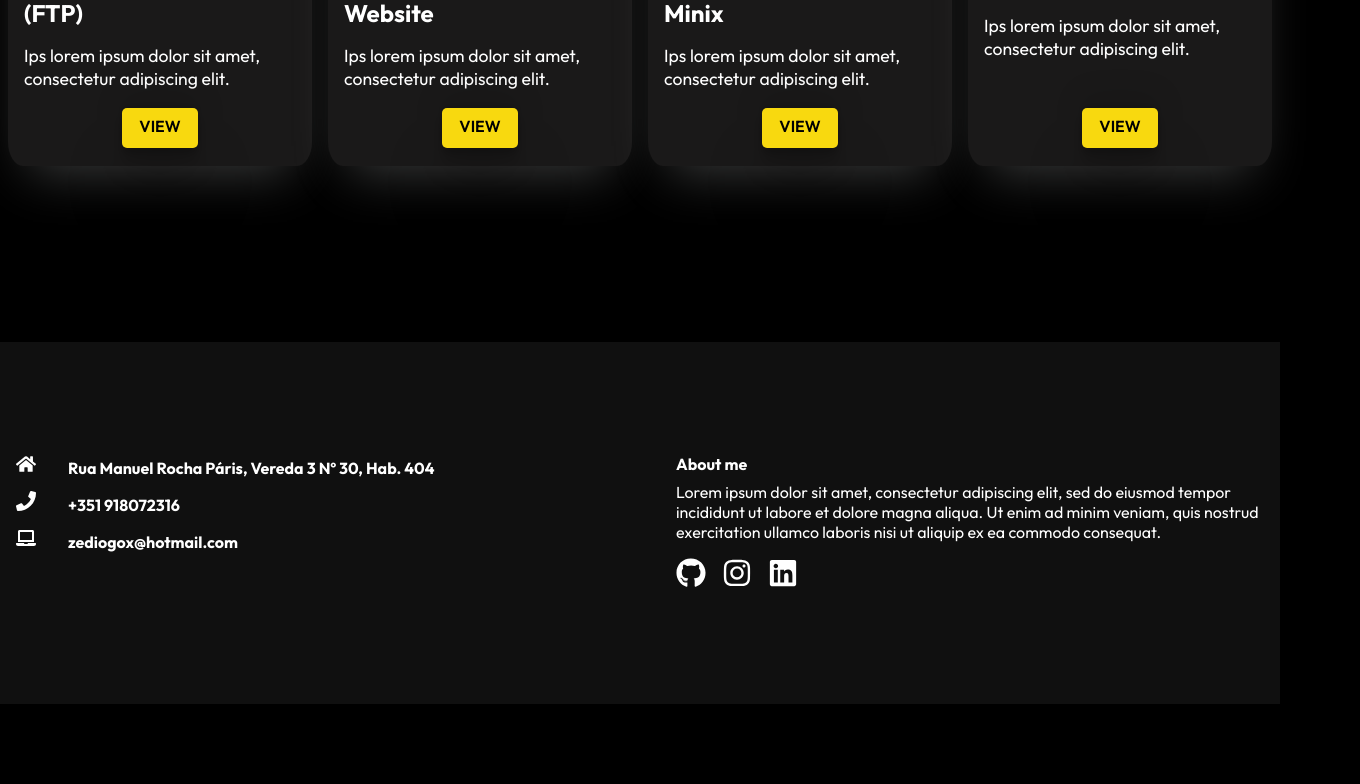
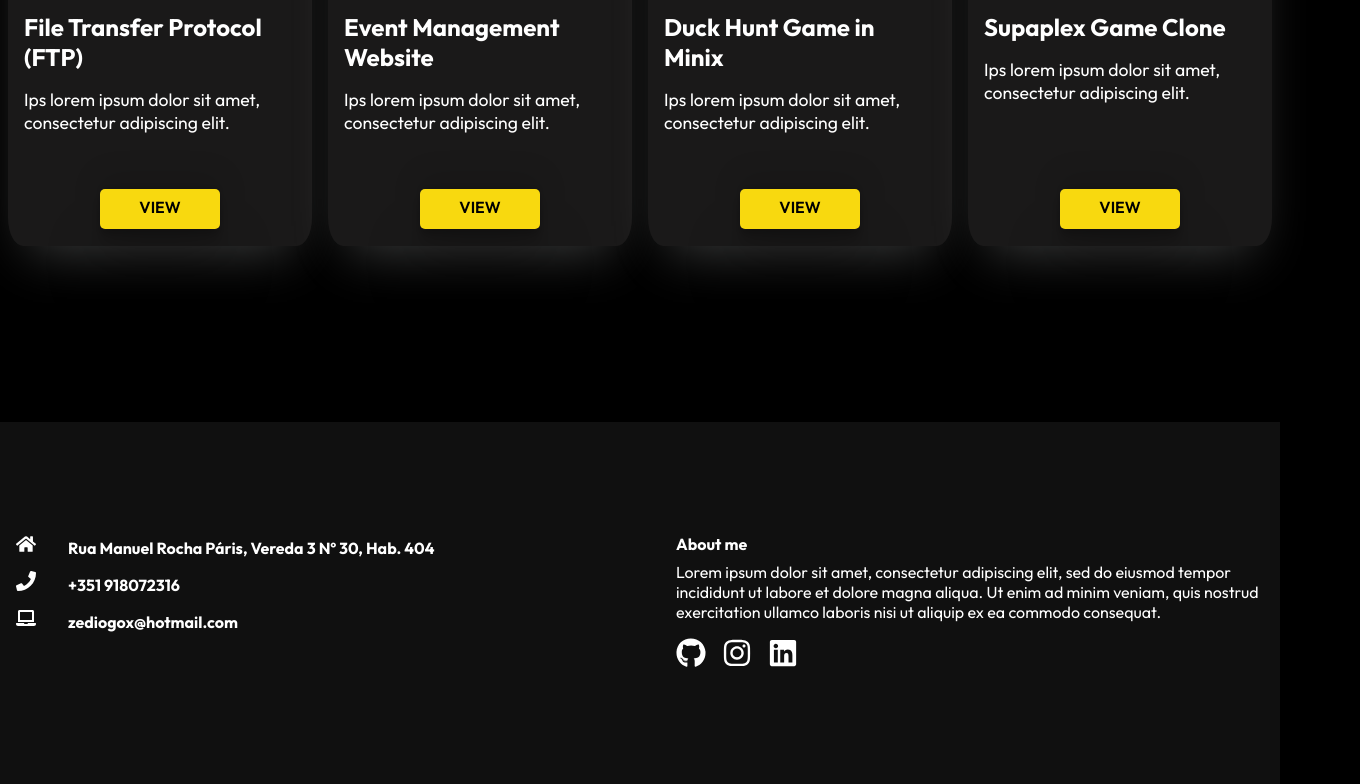
Before and after one commit to Zediogo96/Personal_Portfolio, a React (Create React App) app: page /Projects in a window 1280 px wide. Shown: the part 874-1658 px from the top of the page, 1360 px wide, since content can reach past the window. Before the commit the page ends 1578 px from the top, so only its background shows below. Built offline with nearby package versions, Linux system fonts and the light colour scheme.

Commit message:
Small update to css on workcard for projects

```diff
--- a/src/components/WorkCard.css
+++ b/src/components/WorkCard.css
@@ -1,7 +1,7 @@
 /* how to declare a variable in css */
 :root {
     --card-width: 100%;
-    --card-height: 30rem;
+    --card-height: 35rem;
 }
 
 .work-container {
@@ -74,6 +74,7 @@
 }
 
 .pro-btns {
+
     position: absolute;
     top: 92%;
     /* center the button */
@@ -81,8 +82,12 @@
     transform: translate(-50%, -50%);
     display: flex;
     justify-content: center;
-    align-items: center;
-    width: 100%;
+    width: 30rem;
+    padding-top: 1rem;
+
+    /* align text to center */
+    text-align: center;
+
 }
 
 .pro-btns .btn {
```
